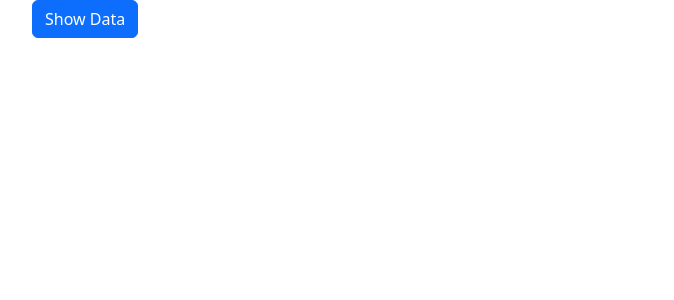
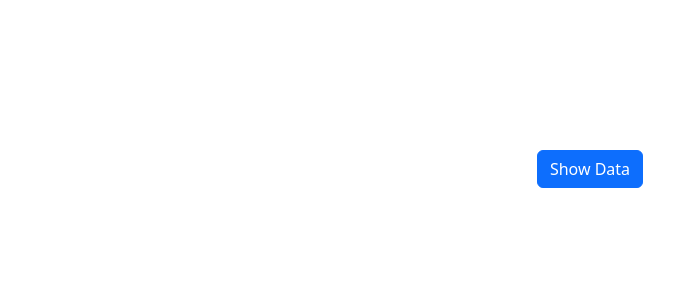
Before and after one commit to elorback/yelp_filtering, a React (Create React App) app in the folder frontend/: page / in a window 1280 px wide. Shown: the top 300 px of the page, without its empty margins (50-724 px from the left). Built offline with nearby package versions, Linux system fonts and the light colour scheme.

Commit message:
updated the filter method so it returns everything if no filters have been specified

```diff
--- a/frontend/src/components/DataTable.js
+++ b/frontend/src/components/DataTable.js
@@ -13,6 +13,12 @@ function DataTable() {
   const showMore = () =>{
     fetchData();
   }
+  const clearTable = ()  =>{
+
+      setShow(false);
+      setYelpData([]);
+      setPage(2);
+  };
 
   const fetchData = async () => {
     try {
@@ -35,14 +41,22 @@ function DataTable() {
 
   return (
     <>
-      <Container>
-        {!show ? <Button onClick={handleShow}>Show Data</Button> : null}
-        {!show ? null:<Button onClick={showMore}>Show More Data</Button>}
-        {show ? (
+      <Container style={{justifyContent:'center', display:'flex',alignItems:'center'}}>
+        {!show ?
+        <Button onClick={handleShow}
+              style={{
+        justifyContent:'center',
+         display:'flex',
+         alignItems:'center',
+         marginTop:'150px'}}
+         >Show Data</Button> : null}
+        {/* {!show ? null:<Button onClick={showMore}>Show More Data</Button>} */}
+        {show && yelpdata.length > 0? (
+          <div>
           <Table>
             <thead>
               <tr>
-                <th>Entry</th>
+                <th>Data Point</th>
                 <th>Name</th>
                 <th>Address</th>
                 <th>City</th>
@@ -71,6 +85,20 @@ function DataTable() {
                 : null}
             </tbody>
           </Table>
+
+          {yelpdata.length > 0 && (
+              <div style={
+                {
+                 display: 'flex',
+                 justifyContent: 'space-between',
+                 marginTop: '10px' }
+                }>
+
+                  <Button onClick={showMore}>+ Show More</Button>
+                  <Button onClick={clearTable}>Clear Table</Button>
+              </div>
+          )}
+          </div>
         ) : null}
       </Container>
     </>
```
Also changed, not shown: 1 other file (tests, documents, lock files or other folders).
